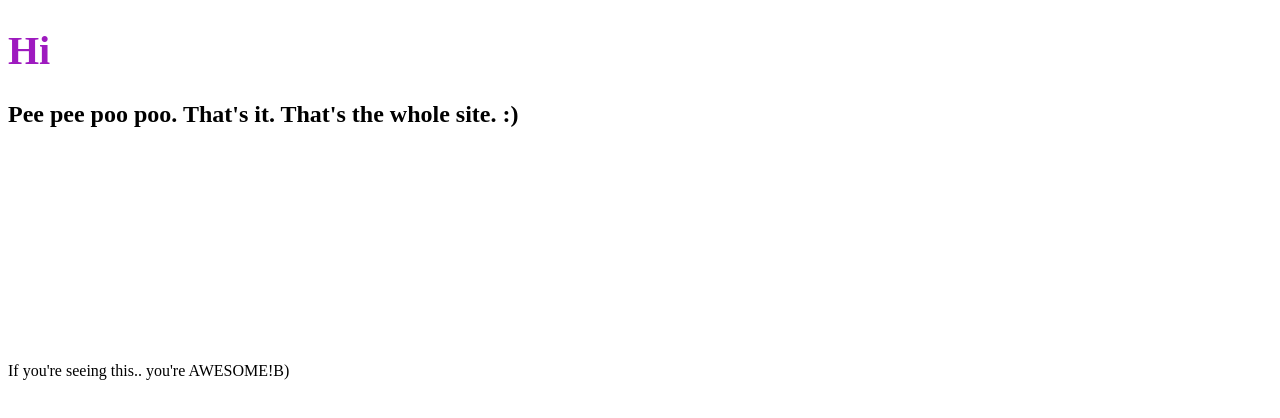
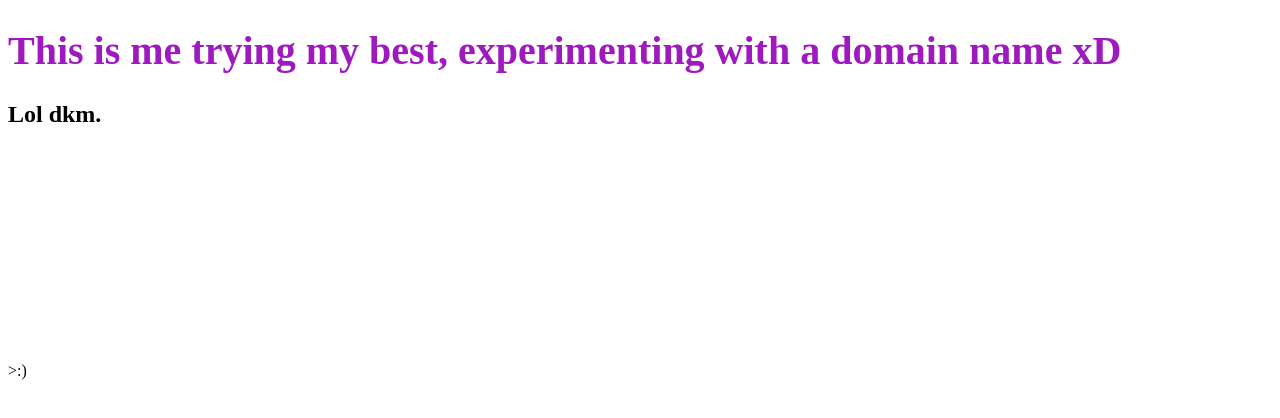
Before and after one commit to bradleyherctt/Personal, a plain HTML site: page index.html in a window 1280 px wide. Drawn offline with Linux system fonts and the light colour scheme.

Commit message:
Update index.html

```diff
--- a/index.html
+++ b/index.html
@@ -8,8 +8,8 @@
 </head>
 
 <body>
-  <h1 class="lol">Hi </h1>
-  <h2>Pee pee poo poo. That's it. That's the whole site. :)</h2>
+  <h1 class="lol">This is me trying my best, experimenting with a domain name xD</h1>
+  <h2>Lol dkm.</h2>
   <br>
   <br>
   <br>
@@ -21,7 +21,7 @@
   <br>
   <br>
   <br>
-  <p>If you're seeing this.. you're AWESOME!B)</p>
+  <p>>:)</p>
 </body>
 
 </html>
```
